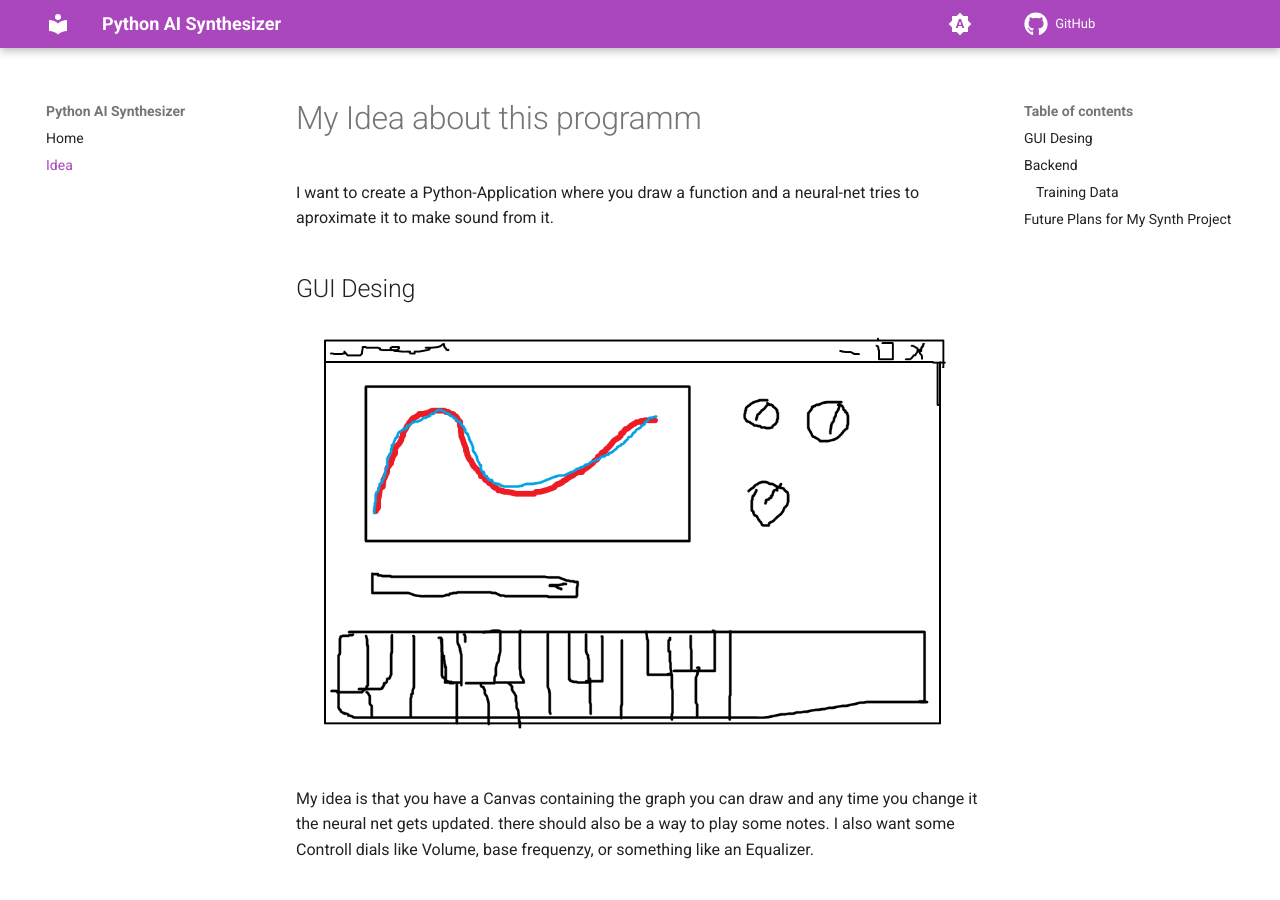
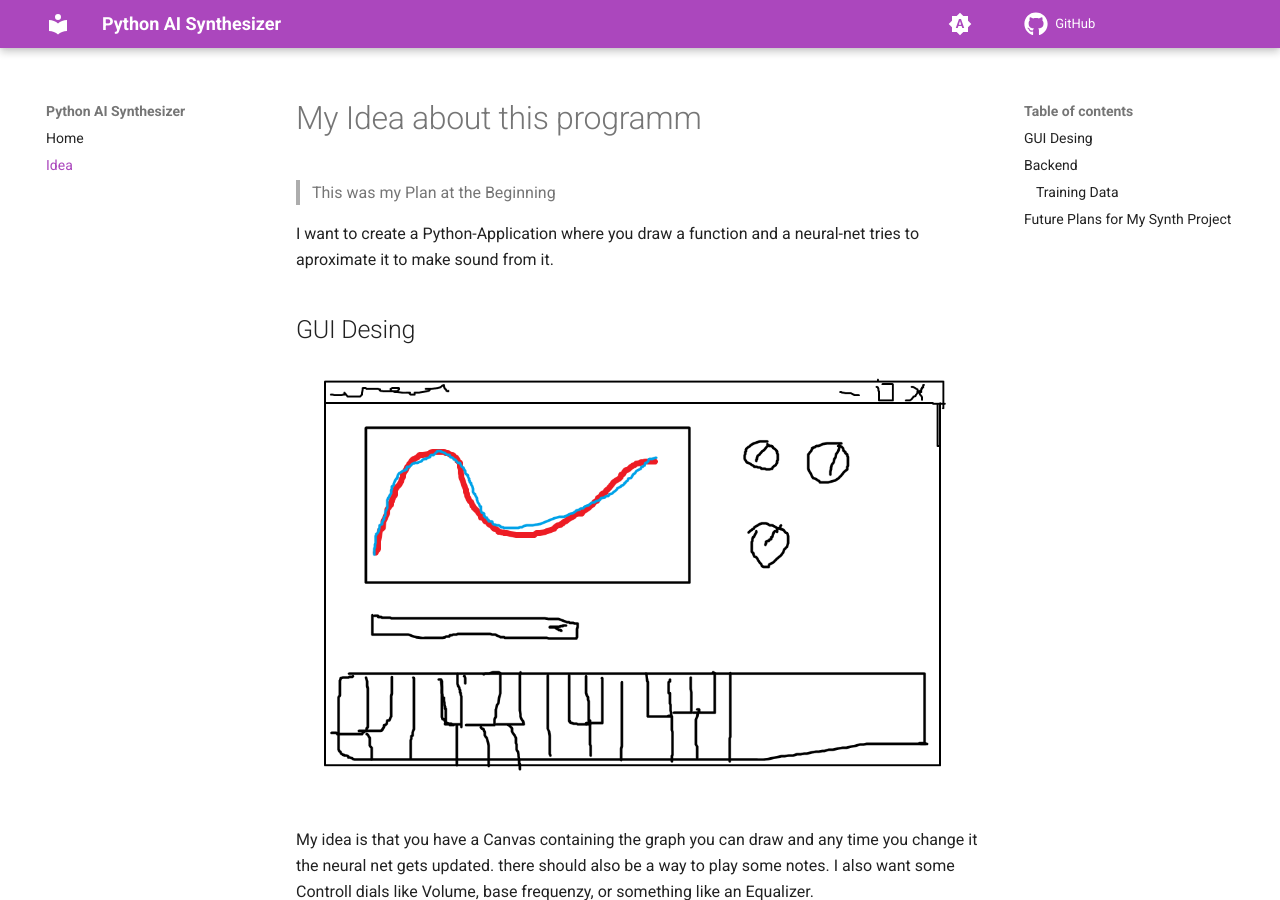
Before and after one commit to thetechnicker/PythonAISynth, an MkDocs documentation site: the page built from docs/idea.md, in a window 1280 px wide and 900 px high. Built offline with MkDocs 1.6.1 and Material for MkDocs 9.7.7, drawn with Linux system fonts in a browser that asks for light colours; comment, search, counter and statistics services are not loaded.

Commit message:
Update idea.md

```diff
--- a/docs/idea.md
+++ b/docs/idea.md
@@ -1,4 +1,6 @@
 # My Idea about this programm
+
+> This was my Plan at the Beginning
 
 I want to create a Python-Application where you draw a function and a neural-net tries to aproximate it to make sound from it.
 
```
